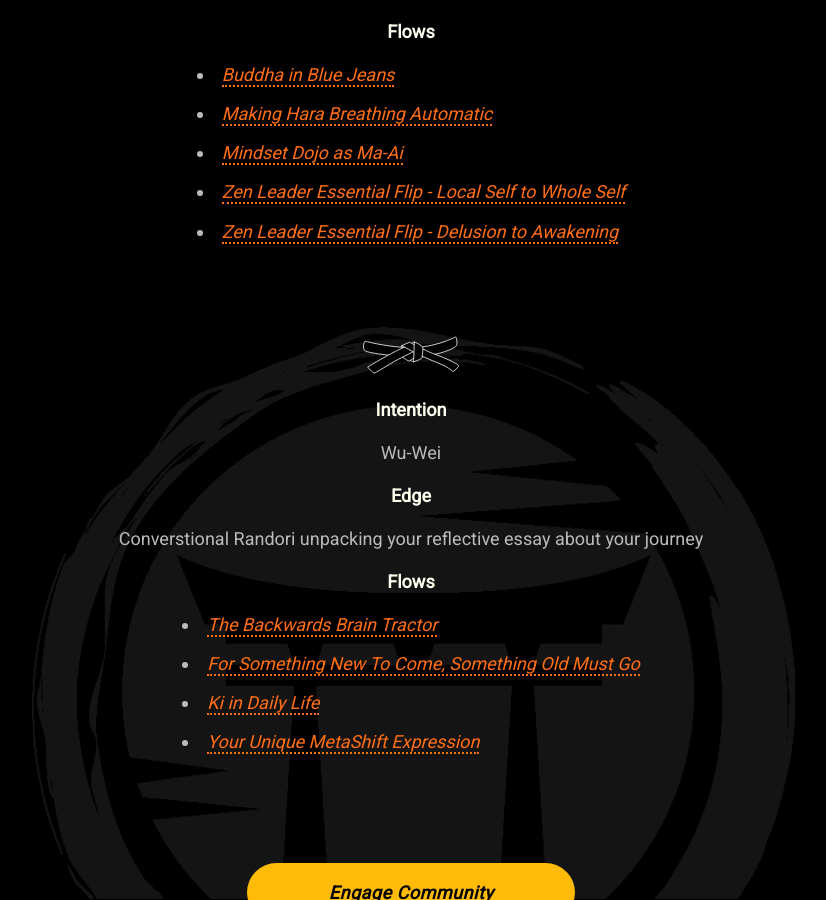
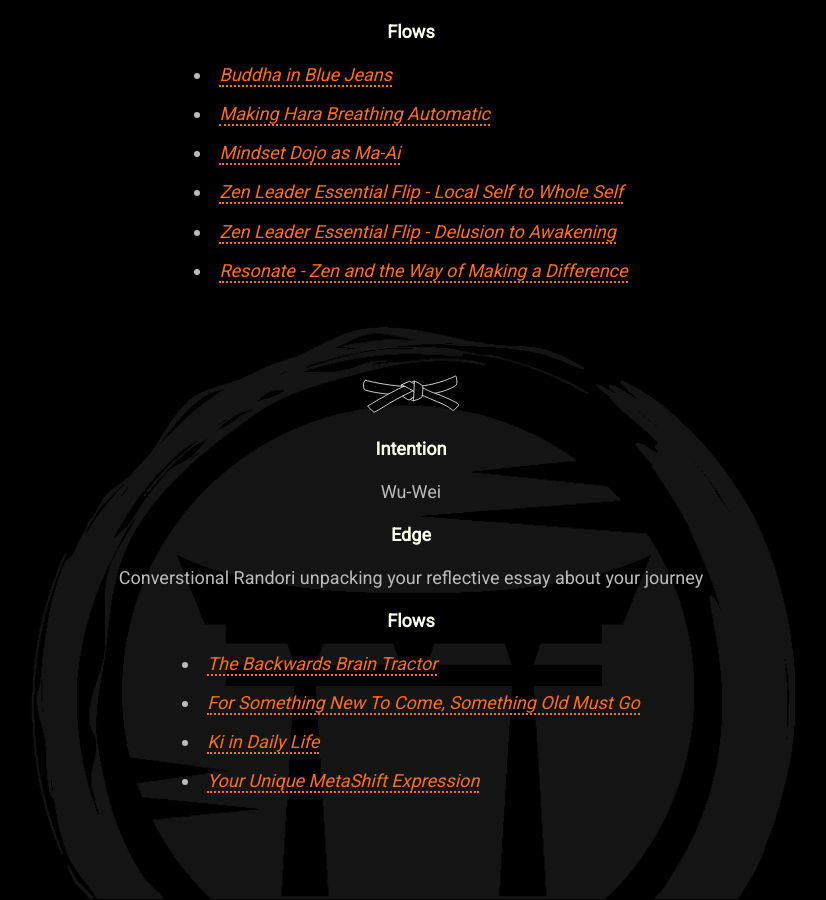
Before and after one commit to mindset-dojo/mindset-dojo.github.io, a Jekyll site: the page built from program.md, in a window 1280 px wide and 900 px high, scrolled down 5359 px. Shown: the whole window, without its empty margins (229-1055 px from the left). Built offline with Jekyll 4.4.1, drawn with Linux system fonts in a browser that asks for light colours; some web fonts are replaced.

Commit message:
feat: Red Belt - Resonate

```diff
--- a/_data/program.yaml
+++ b/_data/program.yaml
@@ -137,6 +137,8 @@ levels:
         url: https://cdn.dirigible.studio/wp-content/uploads/sites/24/2021/09/04073619/TZL-graphic-izl.pdf
       - label: Zen Leader Essential Flip - Delusion to Awakening
         url: https://cdn.dirigible.studio/wp-content/uploads/sites/24/2021/09/04073619/TZL-graphic-izl.pdf
+      - label: Resonate - Zen and the Way of Making a Difference
+        url: https://www.choseizen.org/store/p/resonate
   - color: black
     label: Shodan
     level: 1
```
